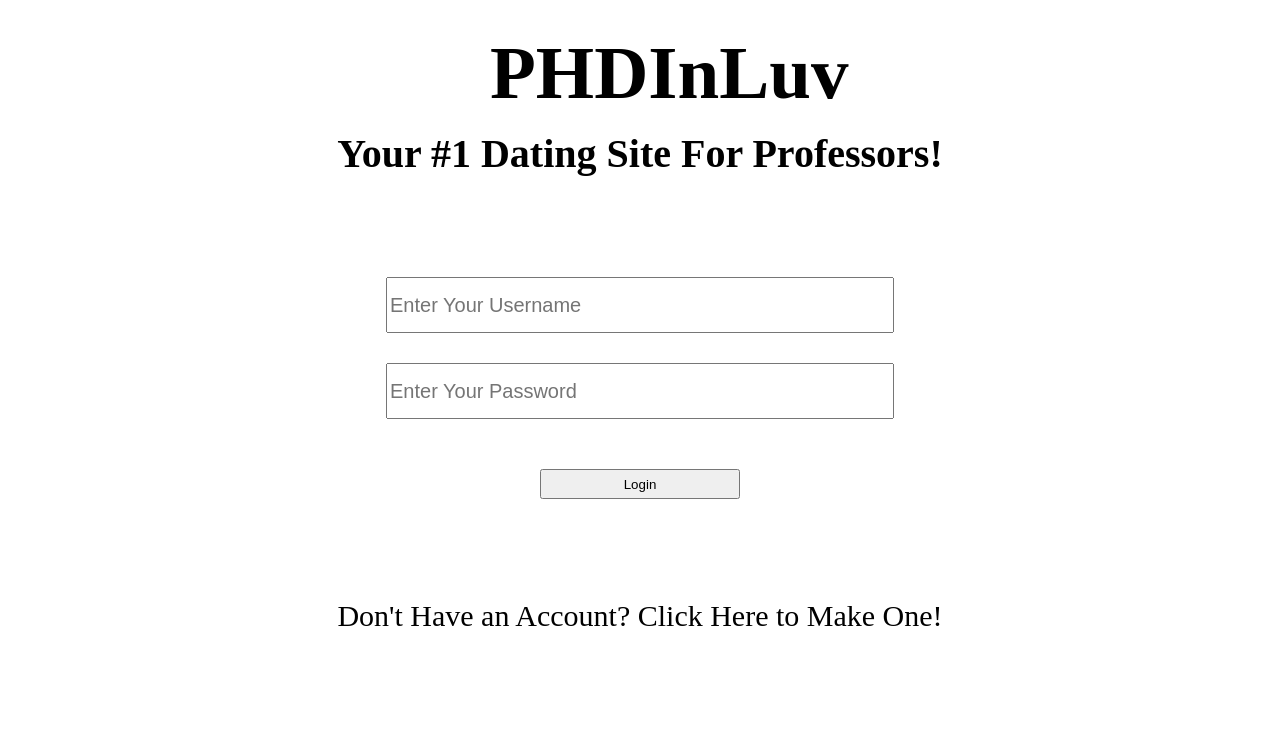
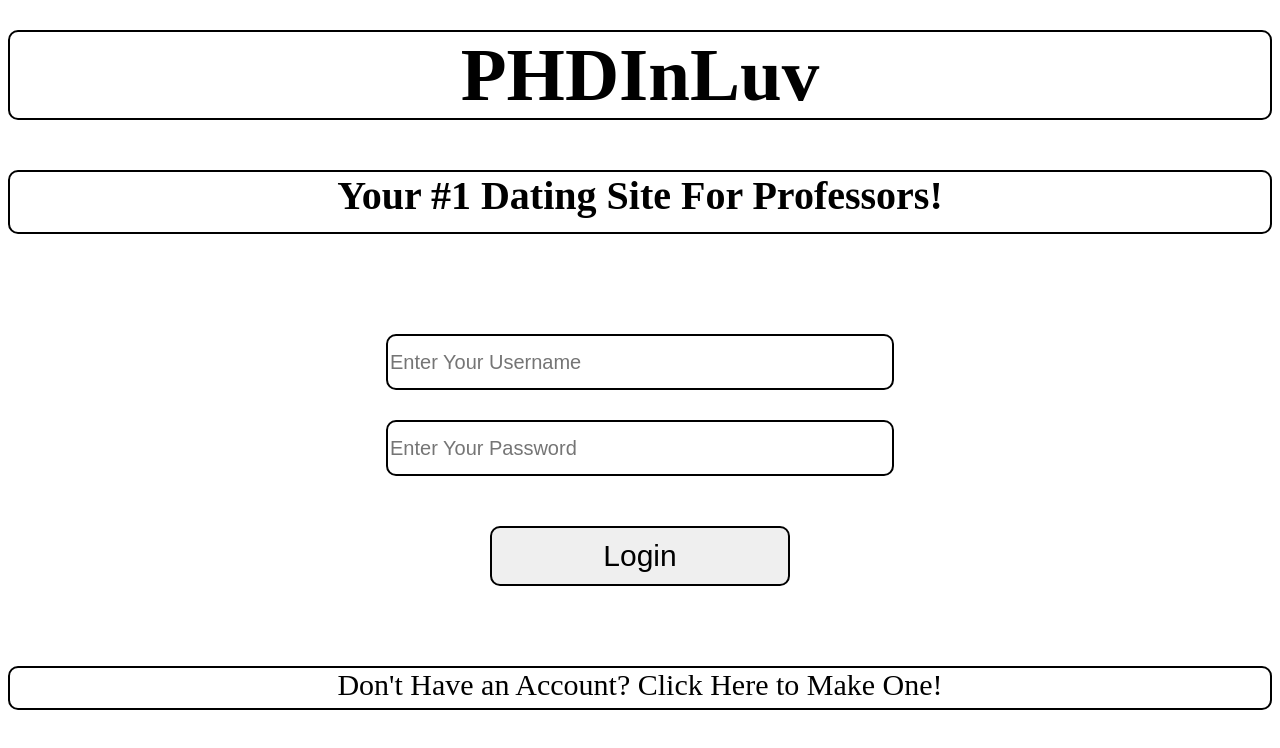
Before and after one commit to AnthonyLoPiccolo/PHDInLuv, a plain HTML site: page Anthony's Work/login_page/login_page.html in a window 1280 px wide. Drawn offline with Linux system fonts and the light colour scheme.

Commit message:
another commit

```diff
--- a/Anthony's Work/style.css
+++ b/Anthony's Work/login_page/style.css
@@ -1,21 +1,24 @@
 .title {
-    width: 300px;
-    height: 50px;
+
     display: block;
     margin: 0 auto;
     align-items: center;
     font-size: 75px;
     margin-top: 30px;
     margin-bottom: 50px;
+    border: 2px solid black;
+    border-radius: 10px;
 }
 
 .caption {
-
+    border: 2px solid black;
     display: block;
     margin: 0 auto;
     align-items: center;
     margin-bottom: 15px;
     font-size: 40px;
+    height: 60px;
+    border-radius: 10px;
 
 }
 .username {
@@ -26,6 +29,8 @@
     height: 50px;
     margin-top: 100px;
     font-size: 20px;
+    border: 2px solid black;
+    border-radius: 10px;
 
 
 }
@@ -39,19 +44,28 @@
     margin-top: 30px;
     margin-bottom: 15px;
     font-size: 20px;
+    border: 2px solid black;
+    border-radius: 10px;
+
 }
 
 .login_button {
     display: block;
     margin: 0 auto;
     align-items: center;
-    width: 200px;
-    height: 30px;
+    width: 300px;
+    height: 60px;
     margin-top: 50px;
+    border: 2px solid black;
+    border-radius: 10px;
+    font-size: 30px;
 
 }
 
 .account_creation {
-    margin-top: 100px;
+    border: 2px solid black;
+    margin-top: 80px;
     font-size: 30px;
+    height: 40px;
+    border-radius: 10px;
 }
```
Also changed, not shown: Anthony's Work/login_page/login_page.html (renamed from Anthony's Work/login_page.html).
